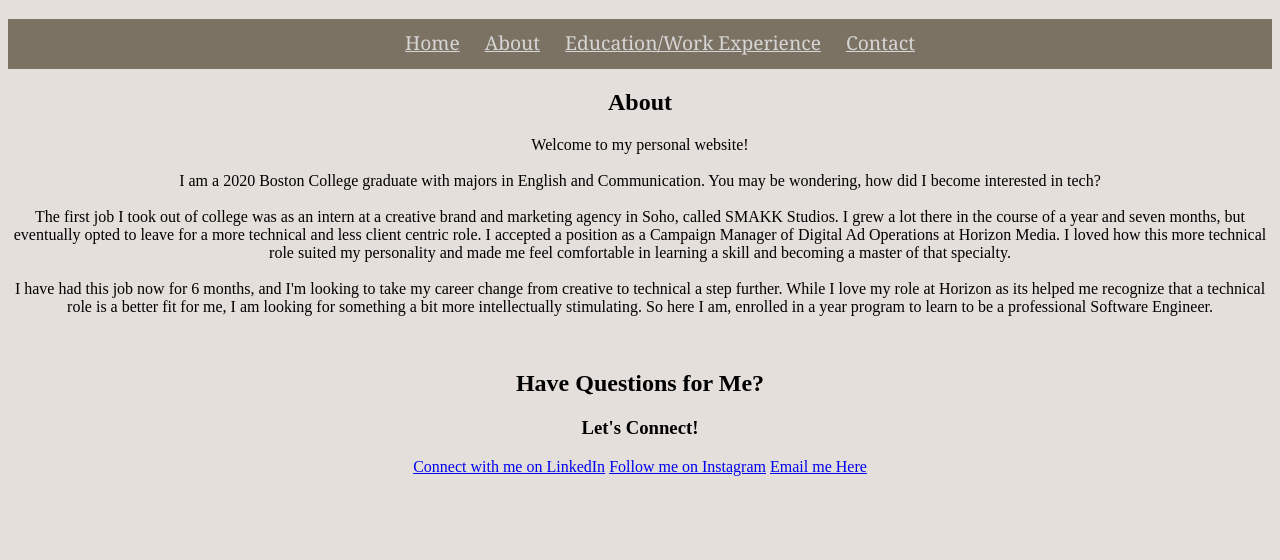
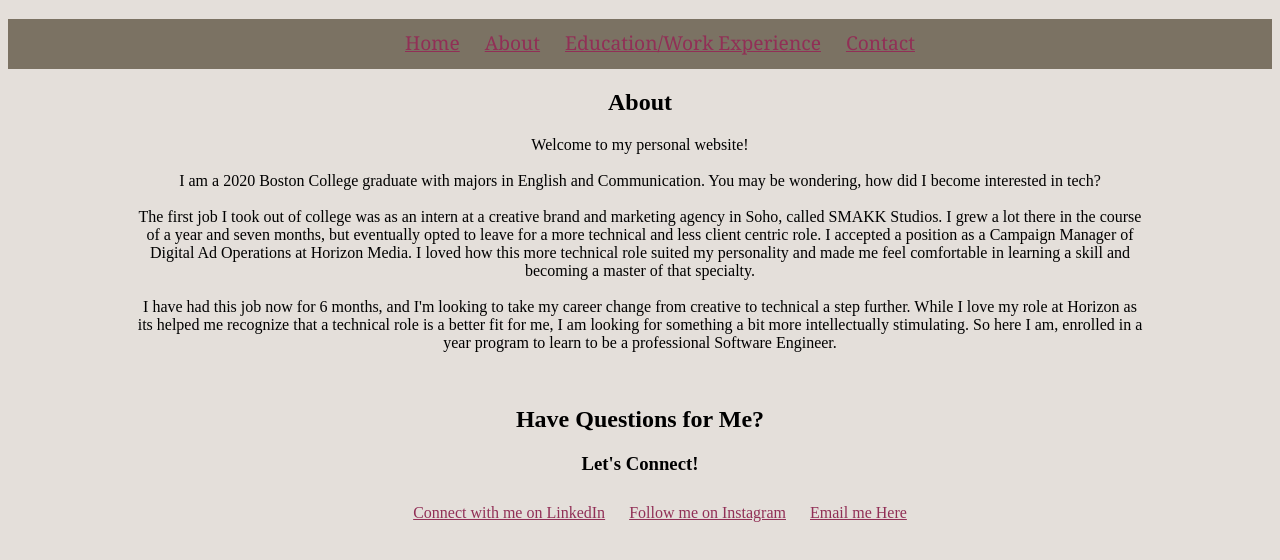
Before and after one commit to remicknsisi/my-personal-website, a plain HTML site: page about.html in a window 1280 px wide. Drawn offline with Linux system fonts and the light colour scheme.

Commit message:
added styling to the About page

```diff
--- a/about.html
+++ b/about.html
@@ -39,9 +39,11 @@
     <h3>
         Let's Connect!
     </h3>
-    <a href="https://www.linkedin.com/in/sienna-remick-37b395143/">Connect with me on LinkedIn</a>
-    <a href="https://www.instagram.com/sisiremick/">Follow me on Instagram</a>
-    <a href="mailto:remicknsisi@gmail.com">Email me Here</a>
+    <ul>
+        <li><a href="https://www.linkedin.com/in/sienna-remick-37b395143/">Connect with me on LinkedIn</a></li>
+        <li><a href="https://www.instagram.com/sisiremick/">Follow me on Instagram</a></li>
+        <li><a href="mailto:remicknsisi@gmail.com">Email me Here</a></li>
+    </ul>
  </div>
  </html>
 
--- a/styleabout.css
+++ b/styleabout.css
@@ -30,3 +30,26 @@ nav a {
 nav :hover {
     color:#912F56;
 }
+
+p {
+    margin-left: 10%;
+    margin-right: 10%;
+}
+
+ul {
+    list-style: none;
+    text-align: center;
+}
+
+ul li {
+    display: inline-block;
+    padding: 10px 10px;
+}
+
+ul li a {
+    color:#912F56;
+}
+
+ul li :hover {
+    color:#7b7263;
+}
```
